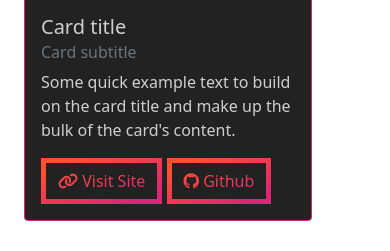
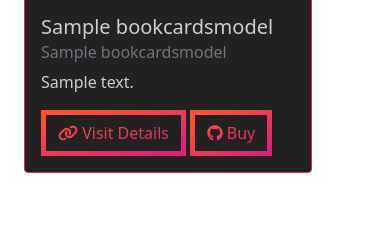
Before and after one commit to hwandev12/book-search-django-website, a Django app: page / in a window 390 px wide. Shown: the part 409-660 px from the top of the page. After the commit the page ends 582 px from the top, so only its background shows below. Run offline with Django 4.2, Linux system fonts and the light colour scheme; tables that the repository leaves empty hold one stand-in row (values such as "Sample post"); grey boxes marked "Sample" are stand-in pictures; some libraries are stand-ins or nearby versions.

Commit message:
basic template from model

```diff
--- a/templates/includes/navigation.html
+++ b/templates/includes/navigation.html
@@ -4,13 +4,14 @@
     <form class="d-flex input-group w-auto">
       <input
         type="search"
-        class="form-control rounded"
+        name="s"
+        class="form-control"
         placeholder="Search"
         aria-label="Search"
         aria-describedby="search-addon"
       />
       <span class="input-group-text border-0" id="search-addon">
-        <i class="fas fa-search"></i>
+        <button type="submit" style="border: none;"><i class="fas fa-search"></i></button>
       </span>
     </form>
   </div>
--- a/templates/pages/home.html
+++ b/templates/pages/home.html
@@ -1,50 +1,31 @@
 {% extends 'layouts/base.html' %}
+{% load static %}
 {% block content %}
 
 <div class="container mx-auto mt-5">
   <div class="row" style="transform: translateY(50px);">
+    {% for card in book_cards %}
     <div class="col-md-4">
       <div class="card" style="width: 18rem">
         <img
-          src="https://i.imgur.com/ZTkt4I5.jpg"
+          src="{{ card.book_cover.url }}"
           class="card-img-top"
           alt="..."
         />
         <div class="card-body">
-          <h5 class="card-title">Card title</h5>
-          <h6 class="card-subtitle mb-2 text-muted">Card subtitle</h6>
+          <h5 class="card-title">{{ card.book_name }}</h5>
+          <h6 class="card-subtitle mb-2 text-muted">{{ card.book_subtitle }}</h6>
           <p class="card-text">
-            Some quick example text to build on the card title and make up the
-            bulk of the card's content.
+            {{ card.book_description }}
           </p>
           <a href="#" class="btn mr-2"
-            ><i class="fas fa-link"></i> Visit Site</a
+            ><i class="fas fa-link"></i> Visit Details</a
           >
-          <a href="#" class="btn"><i class="fab fa-github"></i> Github</a>
+          <a href="#" class="btn"><i class="fab fa-github"></i> Buy</a>
         </div>
       </div>
     </div>
-    <div class="col-md-4">
-      <div class="card" style="width: 18rem">
-        <img
-          src="https://i.imgur.com/ZTkt4I5.jpg"
-          class="card-img-top"
-          alt="..."
-        />
-        <div class="card-body">
-          <h5 class="card-title">Card title</h5>
-          <h6 class="card-subtitle mb-2 text-muted">Card subtitle</h6>
-          <p class="card-text">
-            Some quick example text to build on the card title and make up the
-            bulk of the card's content.
-          </p>
-          <a href="#" class="btn mr-2"
-            ><i class="fas fa-link"></i> Visit Site</a
-          >
-          <a href="#" class="btn"><i class="fab fa-github"></i> Github</a>
-        </div>
-      </div>
-    </div>
+    {% endfor %}
   </div>
 </div>
 {% endblock content %}
```
